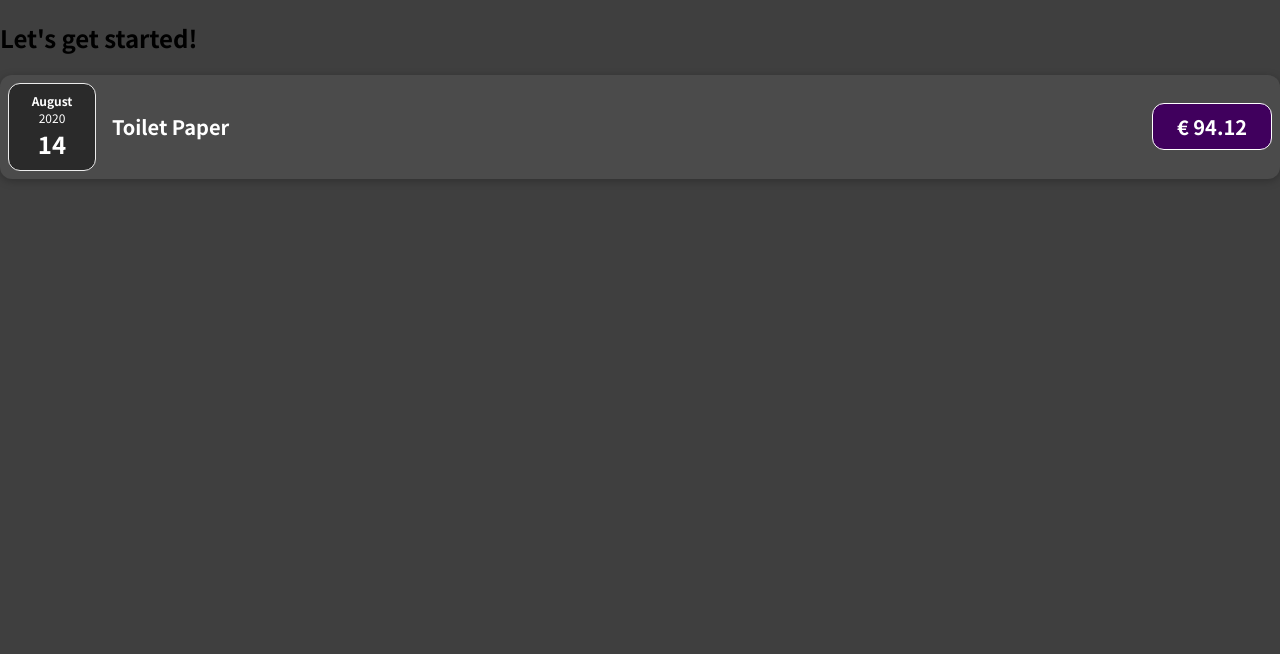
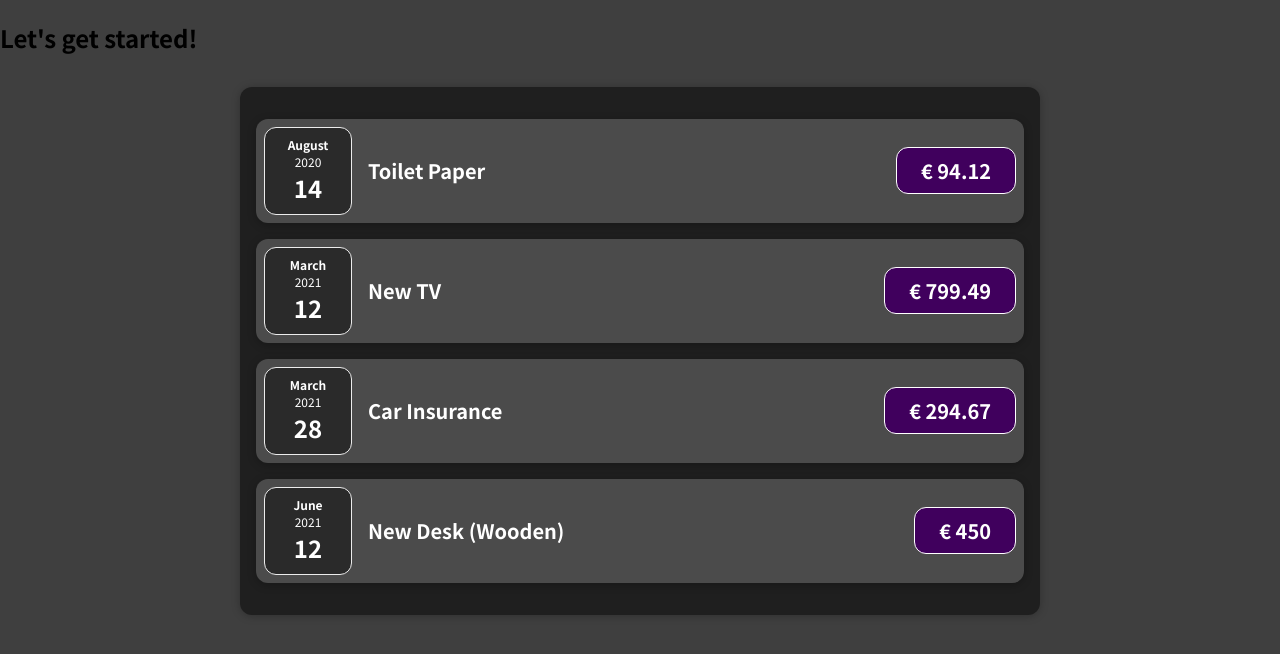
Before and after one commit to StefanoPisano/react-expenses-tracker, a JavaScript app: page / in a window 1280 px wide. Shown: the top 654 px of the page. Built offline with nearby package versions, Linux system fonts and the light colour scheme.

Commit message:
feat(Expenses): Expenses component to wrap items

```diff
--- a/src/App.js
+++ b/src/App.js
@@ -1,4 +1,4 @@
-import ExpenseItem from "./components/ExpenseItem";
+import Expenses from "./components/Expenses";
 
 function App() {
 	const expenses = [
@@ -27,10 +27,7 @@
 		<div>
 			<h2>Let's get started!</h2>
 
-			<ExpenseItem title={expenses[0].title}
-			             date={expenses[0].date}
-			             amount={expenses[0].amount}
-			/>
+			<Expenses expenses={expenses}/>
 		</div>
 	);
 }
--- /dev/null
+++ b/src/components/Expenses.css
@@ -0,0 +1,9 @@
+.expenses {
+    padding: 1rem;
+    background-color: rgb(31, 31, 31);
+    margin: 2rem auto;
+    width: 50rem;
+    max-width: 95%;
+    border-radius: 12px;
+    box-shadow: 0 1px 8px rgba(0, 0, 0, 0.25);
+}
--- /dev/null
+++ b/src/components/Expenses.js
@@ -0,0 +1,29 @@
+import './Expenses.css';
+import ExpenseItem from "./ExpenseItem";
+
+function Expenses(props) {
+	const expenses = props.expenses;
+
+	return (
+		<div className="expenses">
+			<ExpenseItem title={expenses[0].title}
+			             date={expenses[0].date}
+			             amount={expenses[0].amount}
+			/>
+			<ExpenseItem title={expenses[1].title}
+			             date={expenses[1].date}
+			             amount={expenses[1].amount}
+			/>
+			<ExpenseItem title={expenses[2].title}
+			             date={expenses[2].date}
+			             amount={expenses[2].amount}
+			/>
+			<ExpenseItem title={expenses[3].title}
+			             date={expenses[3].date}
+			             amount={expenses[3].amount}
+			/>
+		</div>
+	)
+}
+
+export default Expenses;
```
